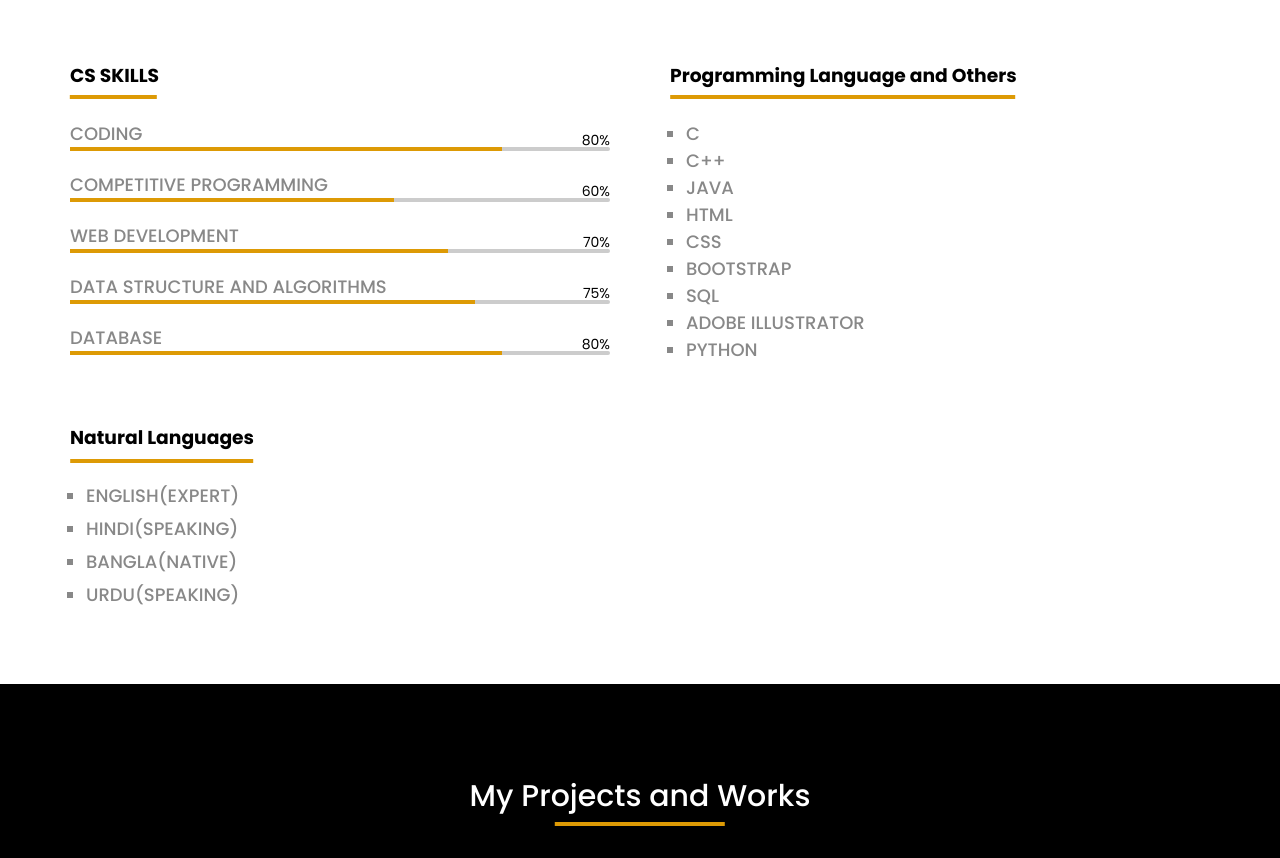
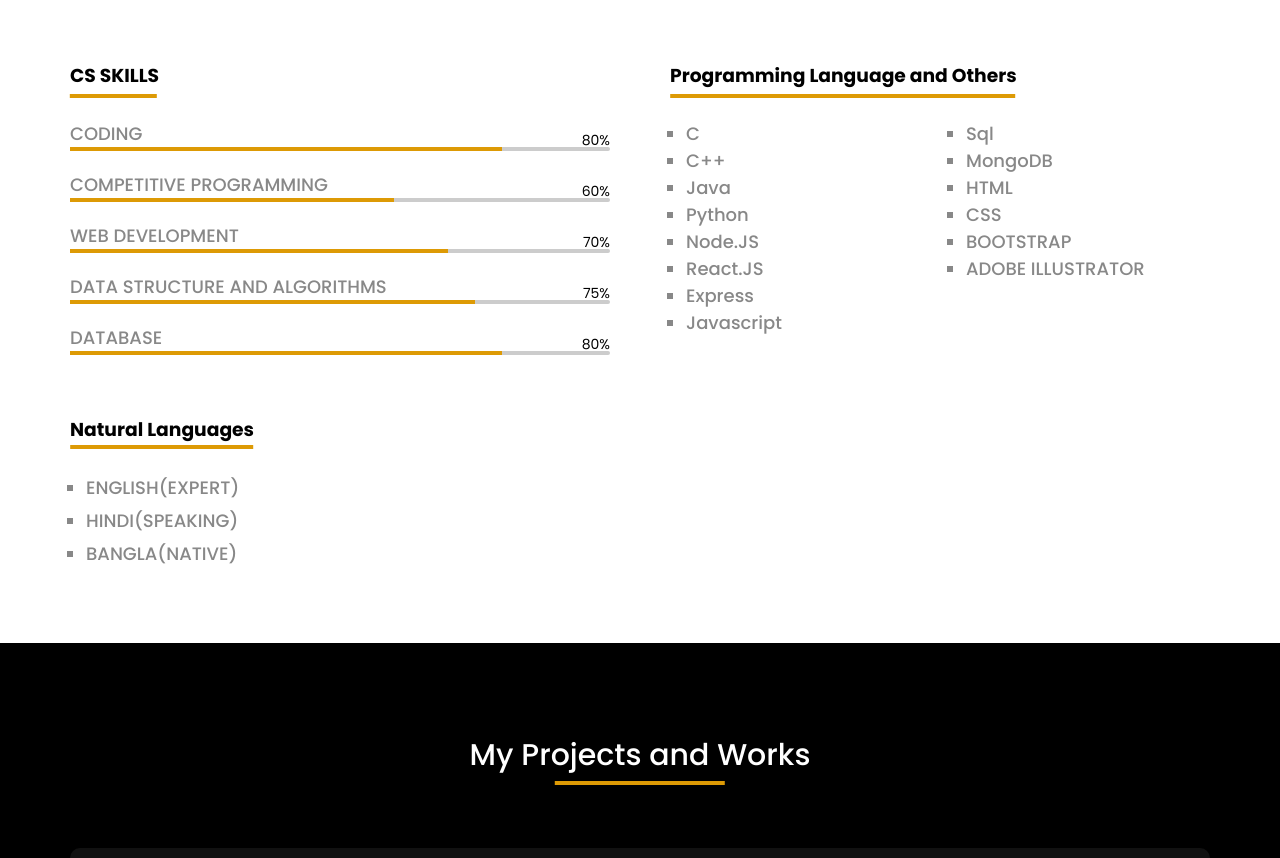
Before and after one commit to Sourov72/Sourov72.github.io, a plain HTML site: page index.html in a window 1280 px wide. Shown: the part 2383-3241 px from the top of the page. Drawn offline with nearby package versions, Linux system fonts and the light colour scheme; a script that the page names is missing.

Commit message:
minor updates

```diff
--- a/index.html
+++ b/index.html
@@ -255,20 +255,27 @@
                     <div class="skills-right-container">
                         <div>
                             <ul>
-                                <li><span> C</span></li>
+                                <li><span>C</span></li>
                                 <li><span>C++</span> </li>
-                                <li><span>JAVA</span></li>
-                                <li><span>HTML</span></li>
-                                <li><span>CSS</span></li>
-                                <li><span>BOOTSTRAP</span></li>
-                                <li><span>SQL</span></li>
-                                <li><span>ADOBE ILLUSTRATOR</span></li>
-                                <li><span>PYTHON</span></li>
+                                <li><span>Java</span></li>
+                                <li><span>Python</span></li>
+                                <li><span>Node.JS</span></li>
+                                <li><span>React.JS</span></li>
+                                <li><span>Express</span></li>
+                                <li><span>Javascript</span></li>
+
+
                             </ul>
                         </div>
                         <div>
                             <ul>
                                 <!-- here more skill will be added -->
+                                <li><span>Sql</span></li>
+                                <li><span>MongoDB</span></li>
+                                <li><span>HTML</span></li>
+                                <li><span>CSS</span></li>
+                                <li><span>BOOTSTRAP</span></li>
+                                <li><span>ADOBE ILLUSTRATOR</span></li>
 
                             </ul>
                         </div>
@@ -286,7 +293,6 @@
                         <li><span>ENGLISH(EXPERT)</span></li>
                         <li><span>HINDI(SPEAKING)</span></li>
                         <li><span>BANGLA(NATIVE)</span></li>
-                        <li><span>URDU(SPEAKING)</span></li>
                     </ul>
 
                     <!-- <a href="#" class="btn">Read More</a> -->
```
Also changed, not shown: 2 other files.
